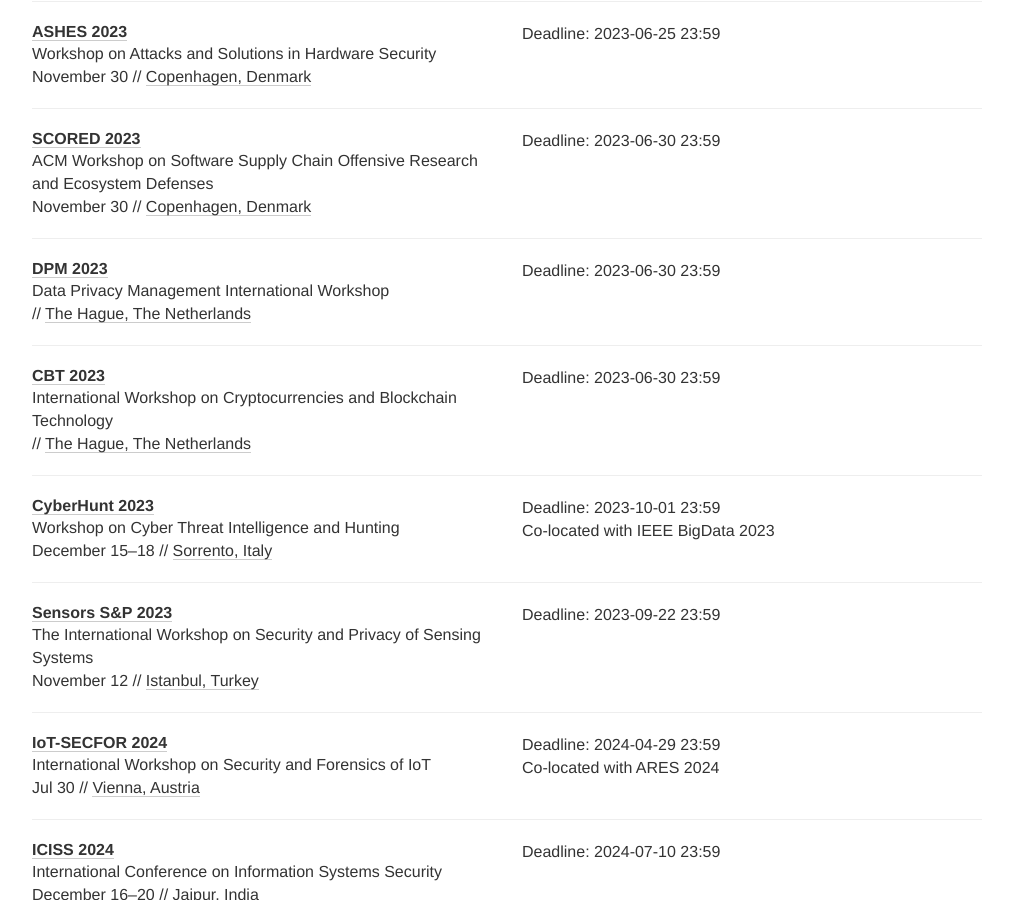
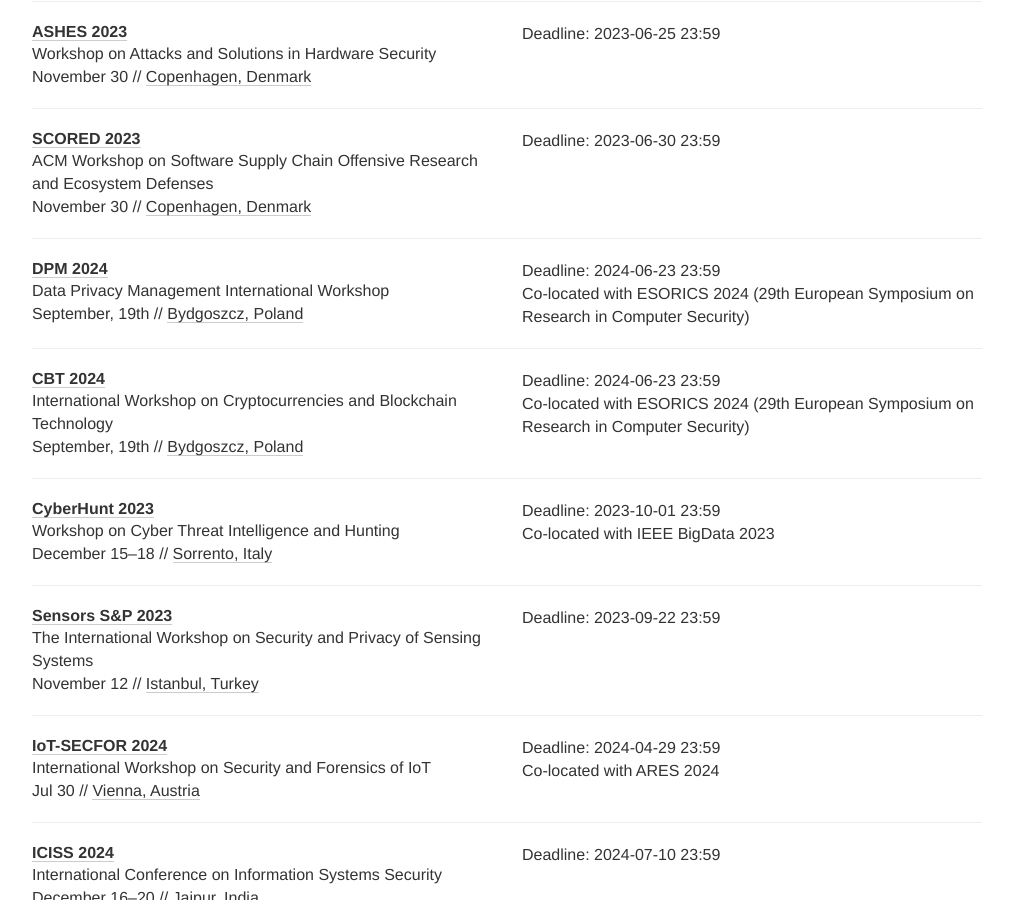
Before and after one commit to sec-deadlines/sec-deadlines.github.io, a Jekyll site: the page built from index.html, in a window 1280 px wide and 900 px high, scrolled down 12695 px. Shown: the whole window, without its empty margins (133-1146 px from the left). Built offline with Jekyll 4.4.1, drawn with Linux system fonts in a browser that asks for light colours; nearby versions of some CDN libraries; comment, search, counter and statistics services are not loaded.

Commit message:
Update DPM and CBT workshops

```diff
--- a/_data/conferences.yml
+++ b/_data/conferences.yml
@@ -882,18 +882,22 @@
 
 - name: DPM
   description: Data Privacy Management International Workshop
-  year: 2023
-  link: https://deic.uab.cat/dpm/dpm2023/
-  deadline: ["2023-06-30 23:59"]
-  place: The Hague, The Netherlands
-  tag: [PRIV, SHOP]
+  comment: Co-located with ESORICS 2024 (29th European Symposium on Research in Computer Security)
+  year: 2024
+  link: https://deic.uab.cat/dpm/dpm2024/
+  deadline: ["2024-06-23 23:59"]
+  place: Bydgoszcz, Poland
+  date: September, 19th
+  tag: [PRIV, SEC, SHOP]
 
 - name: CBT
   description: International Workshop on Cryptocurrencies and Blockchain Technology
-  year: 2023
+  comment: Co-located with ESORICS 2024 (29th European Symposium on Research in Computer Security)
+  year: 2024
   link: http://cbtworkshop.org/
-  deadline: ["2023-06-30 23:59"]
-  place: The Hague, The Netherlands
+  deadline: ["2024-06-23 23:59"]
+  place: Bydgoszcz, Poland
+  date: September, 19th
   tag: [SEC, CRYPTO, SHOP]
 
 - name: CyberHunt
```
